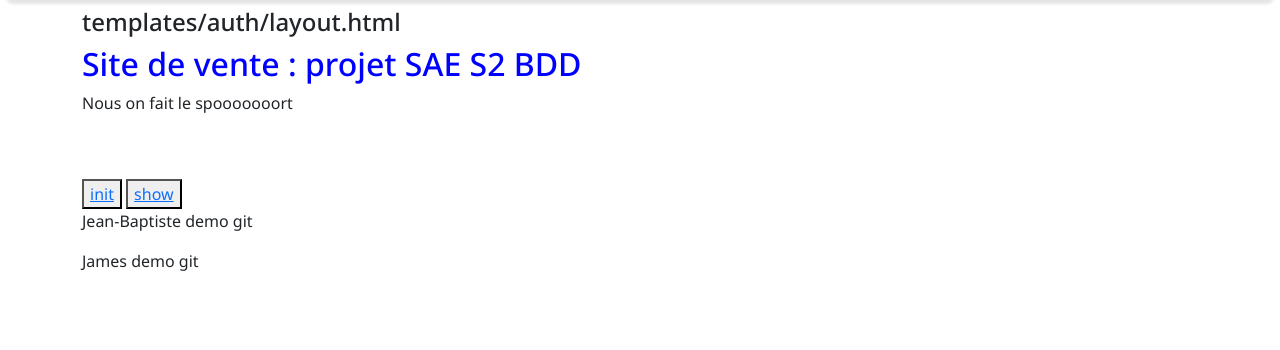
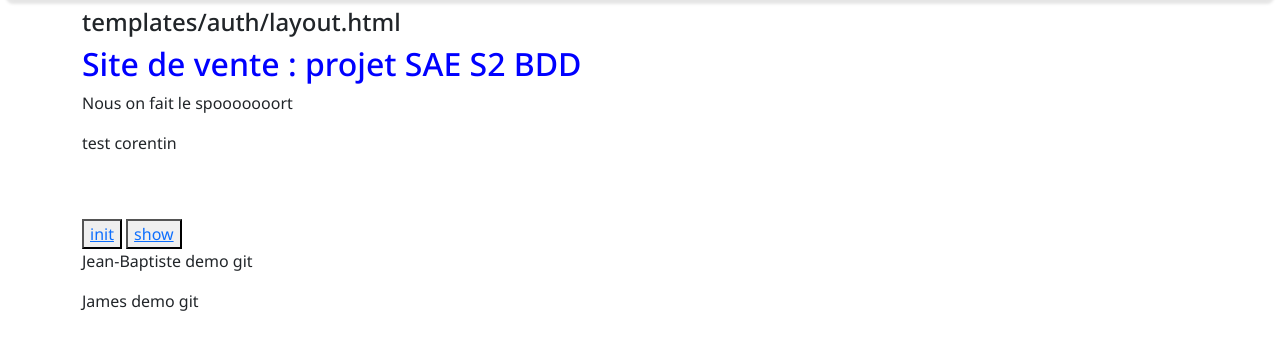
Before and after one commit to jbfroehl-iut90/SAE345_DIW, a Flask app: page / in a window 1280 px wide. Shown: the part 64-414 px from the top of the page. Run offline with Flask 3, Linux system fonts and the light colour scheme; some libraries are stand-ins or nearby versions.

Commit message:
tesdshkbs

```diff
--- a/templates/auth/layout.html
+++ b/templates/auth/layout.html
@@ -1,15 +1,17 @@
 <!doctype html>
 <html lang="fr">
+
 <head>
     <meta charset="utf-8">
     <meta name="viewport" content="width=device-width, initial-scale=1, shrink-to-fit=no">
     <title>SAE BDD</title>
-    <link rel="shortcut icon" href="{{ url_for('static', filename='favicon.ico') }}" >
+    <link rel="shortcut icon" href="{{ url_for('static', filename='favicon.ico') }}">
     {% block stylesheets %}
-        <link rel="stylesheet" href="{{ url_for('static', filename='assets/css/bootstrap.css') }}" >
-        <link rel="stylesheet" href="{{ url_for('static', filename='assets/css/mes_styles.css') }}" >
+    <link rel="stylesheet" href="{{ url_for('static', filename='assets/css/bootstrap.css') }}">
+    <link rel="stylesheet" href="{{ url_for('static', filename='assets/css/mes_styles.css') }}">
     {% endblock %}
 </head>
+
 <body>
 
     {% include('auth/_nav.html') %}
@@ -19,6 +21,7 @@
         <h4>templates/auth/layout.html</h4>
         <h2>Site de vente : projet SAE S2 BDD</h2>
         <p>Nous on fait le spooooooort</p>
+        <p>test corentin</p>
         <br><br>
         <button><a href="/base/init">init</a></button>
         <button><a href="/client/article/show">show</a></button>
@@ -29,8 +32,9 @@
     </div><!-- /.container -->
 
     {% block javascripts %}
-    <script src="{{ url_for('static', filename='assets/js/bootstrap.bundle.js') }}" ></script>
+    <script src="{{ url_for('static', filename='assets/js/bootstrap.bundle.js') }}"></script>
     {% endblock %}
 
 </body>
+
 </html>
```
Lines whose indentation alone changed are shown as unchanged.
